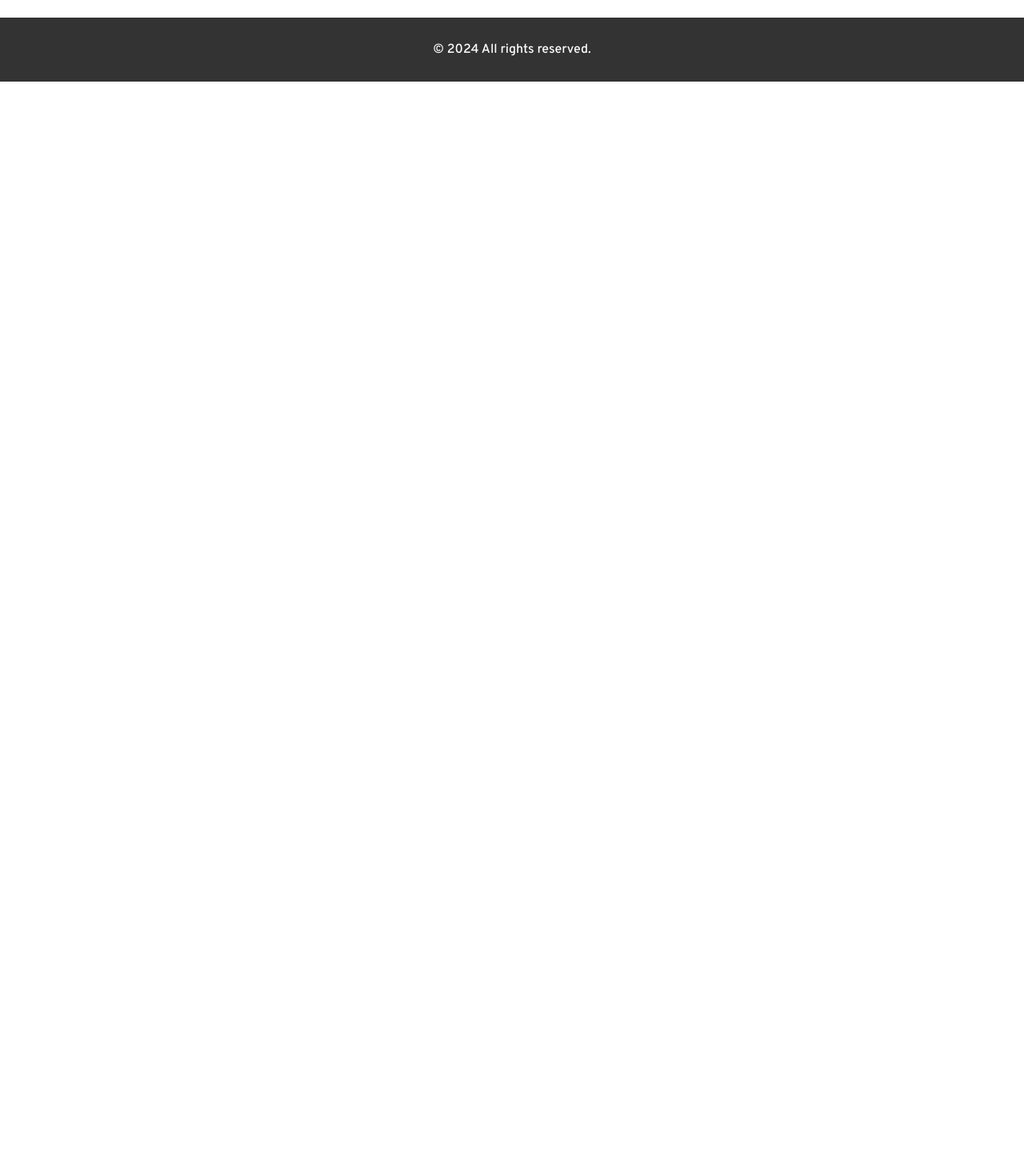
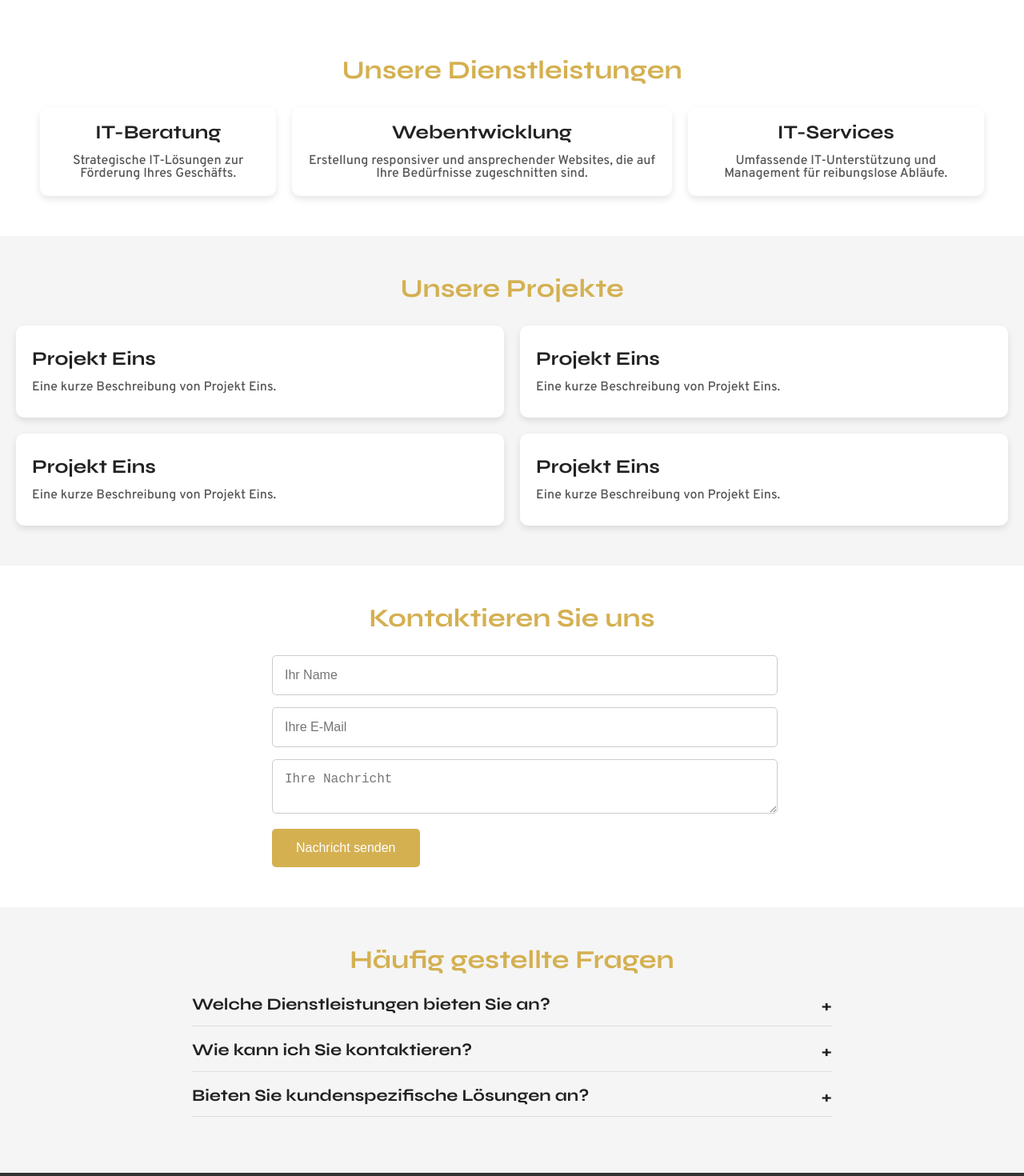
Before and after one commit to JavaEnergy/Cyborg, a React (Vite) app: page /about-us in a window 1280 px wide. Shown: the part 1480-2950 px from the top of the page at 80% size. Before the commit the page ends 1582 px from the top, so only its background shows below. Built offline with nearby package versions, Linux system fonts and the light colour scheme.

Commit message:
add home page cintent

```diff
--- a/src/locales/de/translation.json
+++ b/src/locales/de/translation.json
@@ -7,12 +7,34 @@
     "contact_us": "Kontakt"
   },
   "footer_copyright": "All rights reserved.",
-"home": {
-    "title": "Von der Idee zur digitalen Realität ",
+  "home": {
+    "title": "Von der Idee zur digitalen Realität",
     "subtitle": "Ihre Vision ist unsere Mission",
     "vision_content": "Bei Cyborg verwandeln wir Ihre IT-Vorstellungen in Erfolgsgeschichten. Durch die perfekte Verbindung von Geschäftssinn und modernster Technologie fördern wir Ihr Wachstum und heben Ihre Projekte auf die nächste Stufe.",
     "wish_title": "Bereit, Ihren IT-Wunsch wahr werden zu lassen?",
-    "wish_content": "Teilen Sie uns Ihre IT-Wünsche mit, und wir setzen sie mit Präzision und Exzellenz um. Lassen Sie uns gemeinsam auf eine Reise gehen, bei der Ihre Vision auf unsere Expertise trifft."
+    "wish_content": "Teilen Sie uns Ihre IT-Wünsche mit, und wir setzen sie mit Präzision und Exzellenz um. Lassen Sie uns gemeinsam auf eine Reise gehen, bei der Ihre Vision auf unsere Expertise trifft.",
+    "services_title": "Unsere Dienstleistungen",
+    "service_it_consulting_title": "IT-Beratung",
+    "service_it_consulting_description": "Strategische IT-Lösungen zur Förderung Ihres Geschäfts.",
+    "service_web_development_title": "Webentwicklung",
+    "service_web_development_description": "Erstellung responsiver und ansprechender Websites, die auf Ihre Bedürfnisse zugeschnitten sind.",
+    "service_it_services_title": "IT-Services",
+    "service_it_services_description": "Umfassende IT-Unterstützung und Management für reibungslose Abläufe.",
+    "projects_title": "Unsere Projekte",
+    "project_one_title": "Projekt Eins",
+    "project_one_description": "Eine kurze Beschreibung von Projekt Eins.",
+    "contact_title": "Kontaktieren Sie uns",
+    "contact_name_placeholder": "Ihr Name",
+    "contact_email_placeholder": "Ihre E-Mail",
+    "contact_message_placeholder": "Ihre Nachricht",
+    "contact_submit_button": "Nachricht senden",
+    "faq_title": "Häufig gestellte Fragen",
+    "faq_question_1": "Welche Dienstleistungen bieten Sie an?",
+    "faq_answer_1": "Wir bieten IT-Beratung, Webentwicklung und IT-Services an.",
+    "faq_question_2": "Wie kann ich Sie kontaktieren?",
+    "faq_answer_2": "Sie können das Kontaktformular auf dieser Seite verwenden oder uns direkt eine E-Mail senden.",
+    "faq_question_3": "Bieten Sie kundenspezifische Lösungen an?",
+    "faq_answer_3": "Ja, wir passen unsere Dienstleistungen an Ihre spezifischen Bedürfnisse an."
   },
   "it_consulting": {
     "it_consulting": "IT-Beratung",
--- a/src/locales/en/translation.json
+++ b/src/locales/en/translation.json
@@ -7,13 +7,34 @@
     "contact_us": "Contact Us"
   },
   "footer_copyright": "All rights reserved.",
-  "home": {
+ "home": {
     "title": "Transforming Ideas into Digital Reality",
     "subtitle": "Your Vision, Our Mission",
-    "vision_title": "Your Vision, Our Mission",
     "vision_content": "At Cyborg, we turn your IT aspirations into success stories. By seamlessly blending business acumen with cutting-edge technology, we empower your growth and elevate your projects to new heights.",
     "wish_title": "Ready to Make Your IT Wish Come True?",
-    "wish_content": "Tell us your IT desires, and we'll bring them to life with precision and excellence. Let's embark on a journey where your vision meets our expertise."
+    "wish_content": "Tell us your IT desires, and we'll bring them to life with precision and excellence. Let's embark on a journey where your vision meets our expertise.",
+    "services_title": "Our Services",
+    "service_it_consulting_title": "IT Consulting",
+    "service_it_consulting_description": "Providing strategic IT solutions to drive your business forward.",
+    "service_web_development_title": "Web Development",
+    "service_web_development_description": "Crafting responsive and engaging websites tailored to your needs.",
+    "service_it_services_title": "IT Services",
+    "service_it_services_description": "Comprehensive IT support and management for seamless operations.",
+    "projects_title": "Our Projects",
+    "project_one_title": "Project One",
+    "project_one_description": "A brief description of Project One.",
+    "contact_title": "Get in Touch",
+    "contact_name_placeholder": "Your Name",
+    "contact_email_placeholder": "Your Email",
+    "contact_message_placeholder": "Your Message",
+    "contact_submit_button": "Send Message",
+    "faq_title": "Frequently Asked Questions",
+    "faq_question_1": "What services do you offer?",
+    "faq_answer_1": "We offer IT consulting, web development, and IT services.",
+    "faq_question_2": "How can I contact you?",
+    "faq_answer_2": "You can use the contact form on this page or email us directly.",
+    "faq_question_3": "Do you provide custom solutions?",
+    "faq_answer_3": "Yes, we tailor our services to meet your specific needs."
   },
 
   "it_consulting": {
--- a/src/pages/Home.css
+++ b/src/pages/Home.css
@@ -73,3 +73,197 @@
 .wish-section {
   margin-bottom: 30px;
 }
+
+.services-overview {
+margin: 50px;
+}
+
+.services-overview h2 {
+  font-size: 2rem;
+  margin-bottom: 30px;
+  color: #D4B051; /* Use your accent color */
+  text-align: center;
+}
+
+.services-list {
+  display: flex;
+  justify-content: space-between;
+  gap: 20px;
+}
+
+.service-item {
+  background-color: #ffffff;
+  padding: 20px;
+  border-radius: 10px;
+  text-align: center;
+  box-shadow: 0px 4px 8px rgba(0, 0, 0, 0.1);
+}
+
+.service-item h3 {
+  font-size: 1.5rem;
+  margin-bottom: 15px;
+  color: #222;
+}
+
+.service-item p {
+  font-size: 1rem;
+  color: #555;
+}
+
+.projects-section {
+  padding: 50px 20px;
+  background-color: #f5f5f5;
+}
+
+.projects-section h2 {
+  font-size: 2rem;
+  margin-bottom: 30px;
+  color: #D4B051;
+  text-align: center;
+}
+
+.projects-list {
+  display: flex;
+  flex-wrap: wrap;
+  justify-content: center;
+  gap: 20px;
+}
+
+.project-item {
+  flex: 1 1 calc(33% - 40px);
+  background-color: #fff;
+  padding: 30px 20px;
+  border-radius: 10px;
+  text-align: left;
+  box-shadow: 0px 4px 8px rgba(0, 0, 0, 0.1);
+}
+
+.project-item h3 {
+  font-size: 1.5rem;
+  margin-bottom: 15px;
+  color: #222;
+}
+
+.project-item p {
+  font-size: 1rem;
+  color: #555;
+}
+
+/* Contact Us Section */
+.contact-section {
+  padding: 50px 20px;
+  background-color: #fff;
+}
+
+.contact-section h2 {
+  font-size: 2rem;
+  margin-bottom: 30px;
+  color: #D4B051;
+  text-align: center;
+}
+
+.contact-form {
+  max-width: 600px;
+  margin: 0 auto;
+}
+
+.contact-form input,
+.contact-form textarea {
+  width: 100%;
+  padding: 15px;
+  margin-bottom: 15px;
+  border: 1px solid #ccc;
+  border-radius: 5px;
+  font-size: 1rem;
+}
+
+.contact-form button {
+  background-color: #D4B051;
+  color: #fff;
+  padding: 15px 30px;
+  border: none;
+  border-radius: 5px;
+  cursor: pointer;
+  font-size: 1rem;
+}
+
+.contact-form button:hover {
+  background-color: #b89242;
+}
+
+/* FAQ Section */
+.faq-section {
+  padding: 50px 20px;
+  background-color: #f5f5f5;
+}
+
+.faq-section h2 {
+  font-size: 2rem;
+  margin-bottom: 30px;
+  color: #D4B051;
+  text-align: center;
+}
+
+.faq-list {
+  max-width: 800px;
+  margin: 0 auto;
+}
+
+.faq-item {
+  margin-bottom: 20px;
+  border-bottom: 1px solid #ddd;
+  padding-bottom: 15px;
+}
+
+.faq-item h3 {
+  font-size: 1.3rem;
+  color: #222;
+  cursor: pointer;
+  position: relative;
+}
+
+.faq-item h3::after {
+  content: '+';
+  position: absolute;
+  right: 0;
+  font-size: 1.5rem;
+  transition: transform 0.3s ease;
+}
+
+.faq-item.open h3::after {
+  content: '-';
+  transform: rotate(180deg);
+}
+
+.faq-item p {
+  font-size: 1rem;
+  color: #555;
+  display: none;
+  margin-top: 10px;
+}
+
+.faq-item.open p {
+  display: block;
+}
+
+/* Responsive Design */
+@media (max-width: 768px) {
+  .projects-list,
+  .services-list {
+    flex-direction: column;
+    align-items: center;
+  }
+
+  .project-item,
+  .service-item {
+    flex: 1 1 100%;
+    max-width: 500px;
+  }
+}
+
+
+@media (max-width: 768px) {
+  .service-item {
+    flex: 1 1 100%;
+  }
+}
--- a/src/pages/Home.jsx
+++ b/src/pages/Home.jsx
@@ -1,11 +1,23 @@
 // Home.jsx
-import React from 'react';
+import React, { useState } from 'react';
 import { useTranslation } from 'react-i18next';
 import './Home.css'; // Import the CSS for styling
-import image from '../assets/images/codesurf-caia_image-alamy.jpg'
+import image from '../assets/images/codesurf-caia_image-alamy.jpg';
 
 const Home = () => {
   const { t } = useTranslation();
+
+  // State for FAQ interactivity
+  const [openFaqIndex, setOpenFaqIndex] = useState(null);
+
+  const toggleFaq = (index) => {
+    setOpenFaqIndex(openFaqIndex === index ? null : index);
+  };
+
+  const handleSubmit = (e) => {
+    e.preventDefault();
+    // Handle form submission logic here
+  };
 
   return (
     <>
@@ -14,10 +26,12 @@ const Home = () => {
           <h1>{t('home.title')}</h1>
         </div>
       </div>
+
       <div className="main-content">
         <div className="image-container">
           <img src={image} alt="" />
         </div>
+
         <div className="text-container">
           <h2>{t('home.subtitle')}</h2>
 
@@ -31,6 +45,91 @@ const Home = () => {
           </section>
         </div>
       </div>
+
+      {/* Services Overview Section */}
+      <section className="services-overview">
+        <h2>{t('home.services_title')}</h2>
+        <div className="services-list">
+          <div className="service-item">
+            <h3>{t('home.service_it_consulting_title')}</h3>
+            <p>{t('home.service_it_consulting_description')}</p>
+          </div>
+          <div className="service-item">
+            <h3>{t('home.service_web_development_title')}</h3>
+            <p>{t('home.service_web_development_description')}</p>
+          </div>
+          <div className="service-item">
+            <h3>{t('home.service_it_services_title')}</h3>
+            <p>{t('home.service_it_services_description')}</p>
+          </div>
+        </div>
+      </section>
+
+      {/* Our Projects Section */}
+      <section className="projects-section">
+        <h2>{t('home.projects_title')}</h2>
+        <div className="projects-list">
+          <div className="project-item">
+            <h3>{t('home.project_one_title')}</h3>
+            <p>{t('home.project_one_description')}</p>
+          </div>
+          <div className="project-item">
+            <h3>{t('home.project_one_title')}</h3>
+            <p>{t('home.project_one_description')}</p>
+          </div>
+          <div className="project-item">
+            <h3>{t('home.project_one_title')}</h3>
+            <p>{t('home.project_one_description')}</p>
+          </div>
+          <div className="project-item">
+            <h3>{t('home.project_one_title')}</h3>
+            <p>{t('home.project_one_description')}</p>
+          </div>
+        </div>
+      </section>
+
+      {/* Contact Us/Get in Touch Form */}
+      <section className="contact-section">
+        <h2>{t('home.contact_title')}</h2>
+        <form className="contact-form" onSubmit={handleSubmit}>
+          <input
+            type="text"
+            name="name"
+            placeholder={t('home.contact_name_placeholder')}
+            required
+          />
+          <input
+            type="email"
+            name="email"
+            placeholder={t('home.contact_email_placeholder')}
+            required
+          />
+          <textarea
+            name="message"
+            placeholder={t('home.contact_message_placeholder')}
+            required
+          ></textarea>
+          <button type="submit">{t('home.contact_submit_button')}</button>
+        </form>
+      </section>
+
+      {/* FAQ Section */}
+      <section className="faq-section">
+        <h2>{t('home.faq_title')}</h2>
+        <div className="faq-list">
+          {[1, 2, 3].map((item, index) => (
+            <div
+              className={`faq-item ${openFaqIndex === index ? 'open' : ''}`}
+              key={index}
+            >
+              <h3 onClick={() => toggleFaq(index)}>
+                {t(`home.faq_question_${item}`)}
+              </h3>
+              <p>{t(`home.faq_answer_${item}`)}</p>
+            </div>
+          ))}
+        </div>
+      </section>
     </>
   );
 };
```
